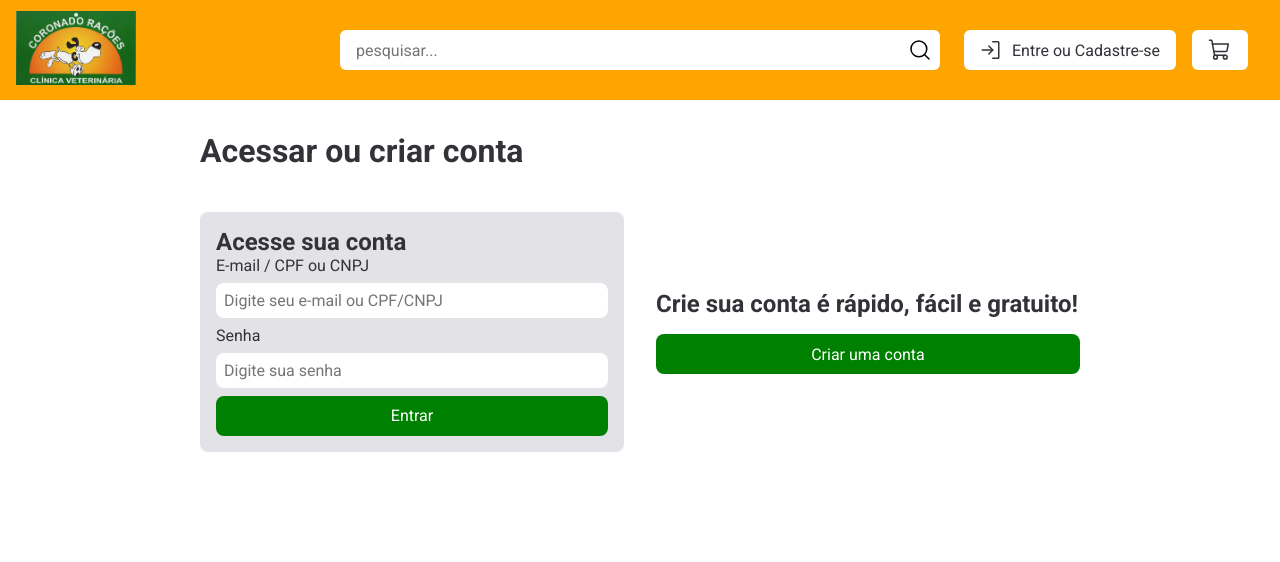
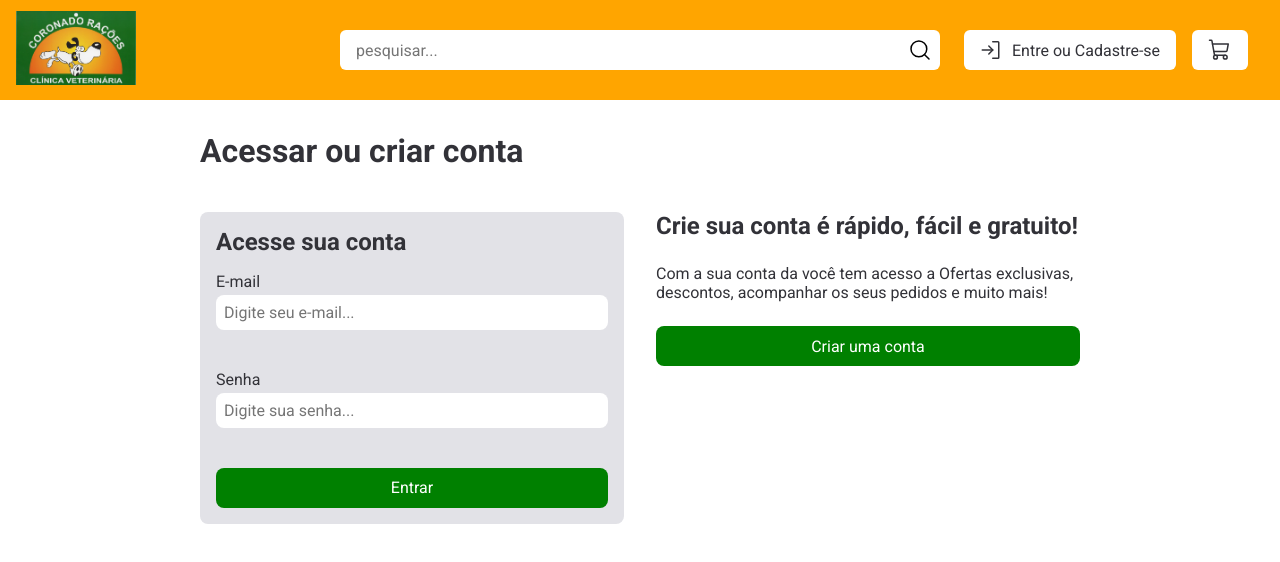
Before and after one commit to rafael-hc/coronado-front, a React (Vite) app: page /login/user in a window 1280 px wide. Shown: the top 562 px of the page. Built offline with nearby package versions, Linux system fonts and the light colour scheme.

Commit message:
Tela de login finalizada, adicionado o reducer de login

```diff
--- a/package.json
+++ b/package.json
@@ -9,15 +9,18 @@
     "preview": "vite preview"
   },
   "dependencies": {
+    "@hookform/resolvers": "^2.9.8",
     "@reduxjs/toolkit": "^1.8.5",
     "@types/styled-components": "^5.1.26",
     "axios": "^0.27.2",
     "phosphor-react": "^1.4.1",
     "react": "^18.2.0",
     "react-dom": "^18.2.0",
+    "react-hook-form": "^7.35.0",
     "react-redux": "^8.0.2",
     "react-router-dom": "^6.3.0",
-    "styled-components": "^5.3.5"
+    "styled-components": "^5.3.5",
+    "zod": "^3.19.1"
   },
   "devDependencies": {
     "@rocketseat/eslint-config": "^1.1.3",
--- a/src/pages/Login/index.tsx
+++ b/src/pages/Login/index.tsx
@@ -1,37 +1,82 @@
+import { useDispatch } from 'react-redux'
+import { authenticateUser } from '../../store/reducers/loginSlice'
+
+import { useForm } from 'react-hook-form'
+import { zodResolver } from '@hookform/resolvers/zod'
+import * as z from 'zod'
+
 import {
+  FieldContainer,
   FormSingIn,
+  InputError,
   LoginContainer,
   SingIn,
   SingUp,
   SingUpButton,
 } from './styles'
 
+const loginSchema = z.object({
+  email: z.string().email({ message: 'Digite um e-mail válido' }),
+  password: z
+    .string()
+    .min(6, { message: 'A senha deve ter pelo menos 6 caracteres' }),
+})
+
+type loginFormData = z.infer<typeof loginSchema>
+
 export const Login = () => {
+  const dispatch = useDispatch()
+
+  const {
+    register,
+    handleSubmit,
+    formState: { errors },
+  } = useForm<loginFormData>({ resolver: zodResolver(loginSchema) })
+
+  const handleLogin = ({ email, password }: loginFormData) => {
+    dispatch<any>(authenticateUser(email, password))
+  }
+
   return (
     <LoginContainer>
       <h1>Acessar ou criar conta</h1>
       <SingIn>
         <h2>Acesse sua conta</h2>
-        <FormSingIn action="">
-          <label htmlFor="">E-mail / CPF ou CNPJ</label>
+        <FormSingIn onSubmit={handleSubmit(handleLogin)}>
+          <FieldContainer>
+            <label htmlFor="">E-mail</label>
             <input
               type="text"
-            name="login"
               id="login"
-            placeholder="Digite seu e-mail ou CPF/CNPJ"
+              placeholder="Digite seu e-mail..."
+              {...register('email')}
             />
+            {errors.email?.message && (
+              <InputError>{String(errors.email?.message)}</InputError>
+            )}
+          </FieldContainer>
+
+          <FieldContainer>
             <label htmlFor="">Senha</label>
             <input
-            type="text"
-            name="password"
+              type="password"
               id="password"
-            placeholder="Digite sua senha"
+              placeholder="Digite sua senha..."
+              {...register('password')}
             />
+            {errors.password?.message && (
+              <InputError>{String(errors.password?.message)}</InputError>
+            )}
+          </FieldContainer>
           <button type="submit">Entrar</button>
         </FormSingIn>
       </SingIn>
       <SingUp>
         <h2>Crie sua conta é rápido, fácil e gratuito!</h2>
+        <p>
+          Com a sua conta da você tem acesso a Ofertas exclusivas, descontos,
+          acompanhar os seus pedidos e muito mais!
+        </p>
         <SingUpButton to="/register">Criar uma conta</SingUpButton>
       </SingUp>
     </LoginContainer>
--- a/src/pages/Login/styles.ts
+++ b/src/pages/Login/styles.ts
@@ -30,21 +30,14 @@ export const SingUp = styled(LoginContent)`
   grid-row-start: 2;
 
   display: flex;
-  justify-content: center;
-  gap: 1rem;
+  gap: 1.5rem;
 `
 
 export const FormSingIn = styled.form`
   display: flex;
   flex-direction: column;
-  gap: 0.5rem;
 
-  input {
-    padding: 0.5rem;
-    border: none;
-
-    border-radius: 8px;
-  }
+  margin-top: 1rem;
 
   button {
     height: 2.5rem;
@@ -54,8 +47,27 @@ export const FormSingIn = styled.form`
     align-items: center;
     justify-content: center;
 
+    cursor: pointer;
+
     background-color: ${(props) => props.theme.secondary};
     color: ${(props) => props.theme.white};
+  }
+`
+
+export const FieldContainer = styled.fieldset`
+  display: flex;
+  flex-direction: column;
+  margin-bottom: 1rem;
+
+  border: none;
+  position: relative;
+
+  input {
+    padding: 0.5rem;
+    border: none;
+    margin: 0.25rem 0 1.5rem;
+
+    border-radius: 8px;
   }
 `
 
@@ -70,3 +82,13 @@ export const SingUpButton = styled(Link)`
   background-color: ${(props) => props.theme.secondary};
   color: ${(props) => props.theme.white};
 `
+
+export const InputError = styled.span`
+  display: block;
+  position: absolute;
+  bottom: 0rem;
+  right: 0;
+  font-size: 0.825rem;
+
+  color: ${(props) => props.theme.danger};
+`
--- /dev/null
+++ b/src/services/api.ts
@@ -0,0 +1,9 @@
+import axios from 'axios'
+
+export const api = axios.create({
+  baseURL: 'http://localhost:3000',
+})
+
+export const createSessions = async (email: string, password: string) => {
+  return await api.post('/login', { email, password })
+}
--- a/src/store/index.ts
+++ b/src/store/index.ts
@@ -1,10 +1,12 @@
 import { Action, configureStore, ThunkAction } from '@reduxjs/toolkit'
 import { useDispatch } from 'react-redux'
 import { productsSlice } from './reducers/productSlice'
+import { authSlice } from './reducers/loginSlice'
 
 export const store = configureStore({
   reducer: {
     products: productsSlice.reducer,
+    users: authSlice.reducer,
   },
   middleware: (getDefaultMiddleware) =>
     getDefaultMiddleware({
--- /dev/null
+++ b/src/store/reducers/loginSlice.ts
@@ -0,0 +1,33 @@
+import { createSlice, PayloadAction } from '@reduxjs/toolkit'
+import { api } from '../../services/api'
+import { IUser } from '../../utils/interfaces/userInterface'
+
+export const authSlice = createSlice({
+  name: 'users',
+  initialState: { loading: true, success: false } as IUser,
+  reducers: {
+    success: (state, { payload }: PayloadAction<any>) => {
+      console.log(payload)
+      return {
+        ...state,
+        loading: false,
+        success: true,
+        userToken: payload.token,
+      }
+    },
+    error: (state, { payload }: PayloadAction<string>) => {},
+  },
+})
+
+export const { success, error } = authSlice.actions
+
+export const authenticateUser =
+  (email: string, password: string) => async (dispatch: any) => {
+    try {
+      const authData = await api.post('/users/login', { email, password })
+      dispatch(success(authData.data))
+    } catch (e: any) {
+      console.log('erro: ', e.response.data.message)
+      dispatch(error(e))
+    }
+  }
--- a/src/store/reducers/productSlice.ts
+++ b/src/store/reducers/productSlice.ts
@@ -1,18 +1,18 @@
 import { createSlice, PayloadAction } from '@reduxjs/toolkit'
 import { AppDispatch, AppThunk } from '..'
-import { Product } from '../../pages/Home'
 import axios from 'axios'
+import { IProduct } from '../../utils/interfaces/productInterface'
 
-const initialState: Product[] = []
+const initialState: IProduct[] = []
 
 export const productsSlice = createSlice({
   name: 'products',
   initialState,
   reducers: {
-    fetchProducts: (state, { payload }: PayloadAction<Product[]>) => {
+    fetchProducts: (state, { payload }: PayloadAction<IProduct[]>) => {
       return payload
     },
-    addProducts: (state, { payload }: PayloadAction<Product>) => {
+    addProducts: (state, { payload }: PayloadAction<IProduct>) => {
       state.push(payload)
     },
     setProducts: (state, action) => {
--- a/src/styles/themes/default.ts
+++ b/src/styles/themes/default.ts
@@ -7,6 +7,8 @@ export const defaultTheme = {
   button: '#D2D2D2',
   text: '#fffff0',
   footer: '#77a677',
+
+  danger: '#ff3100',
 
   'gray-400': '#e2e2e7',
   'gray-500': '#7C7C8A',
--- /dev/null
+++ b/src/utils/interfaces/productInterface.ts
@@ -0,0 +1,14 @@
+interface IDetails {
+  title: string
+  body: string
+}
+
+export interface IProduct {
+  _id?: string
+  name: string
+  category: string
+  price: number
+  inventory: number
+  details: IDetails[]
+  createdAt?: Date
+}
--- /dev/null
+++ b/src/utils/interfaces/userInterface.ts
@@ -0,0 +1,32 @@
+interface IAddress {
+  city: string
+  complement: string
+  district: string
+  numberOf: string
+  state: string
+  street: string
+  zipCode: string
+}
+
+interface IUserInfo {
+  name?: string
+  email: string
+  password: string
+  personType?: 'legal' | 'natural'
+  cpf?: string
+  cnpj?: string
+  gender?: string
+  birthDate?: Date
+  mobilePhone?: string
+  phone?: string
+  avatar?: string
+  address?: IAddress[]
+}
+
+export interface IUser {
+  loading: boolean
+  userInfo?: IUserInfo
+  userToken?: string // for storing the JWT
+  error?: string
+  success: boolean // for monitoring the registration process.
+}
```
Also changed, not shown: src/pages/Home/index.tsx (+0 -19 lines), 1 other file (tests, documents, lock files or other folders). Lines whose indentation alone changed are shown as unchanged.
